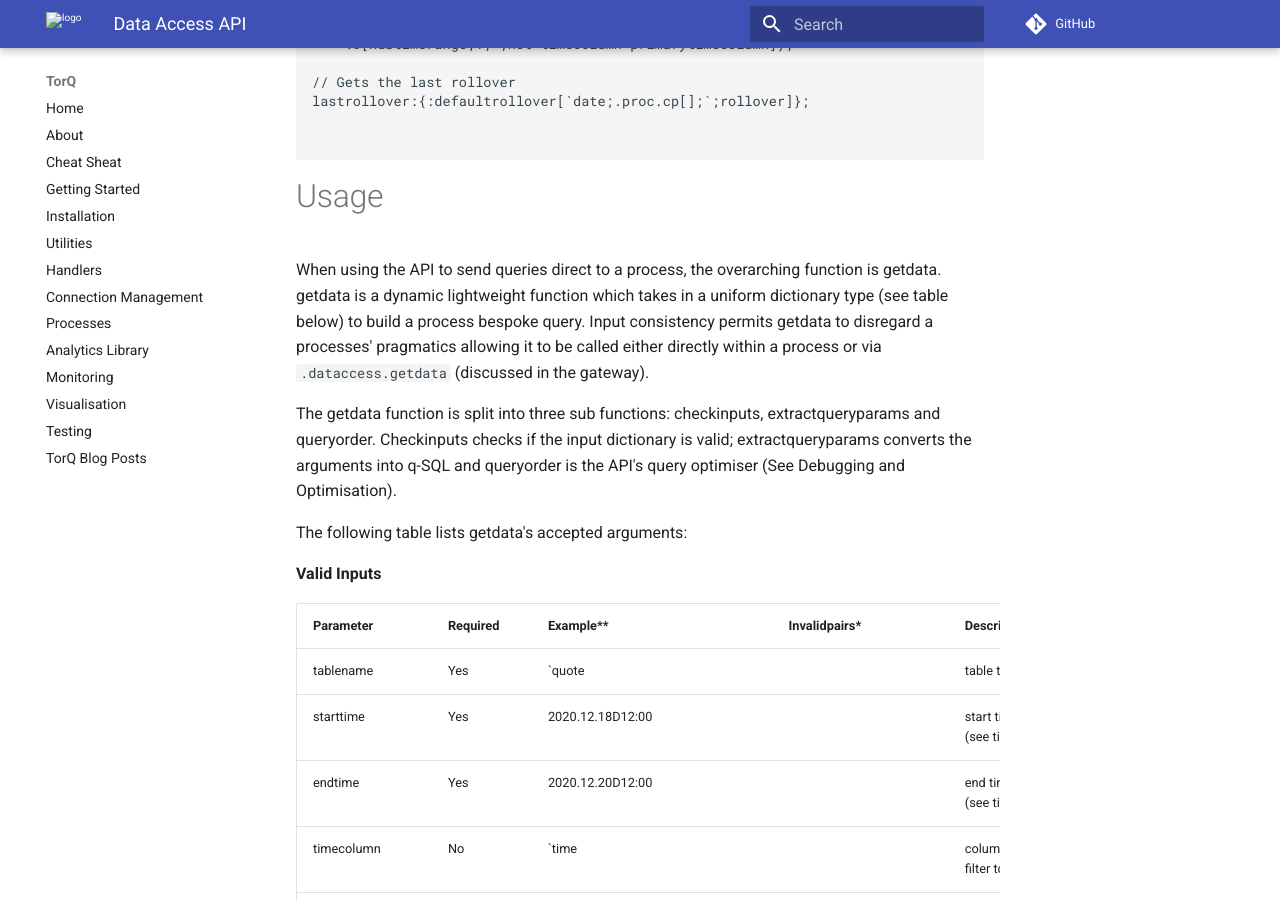
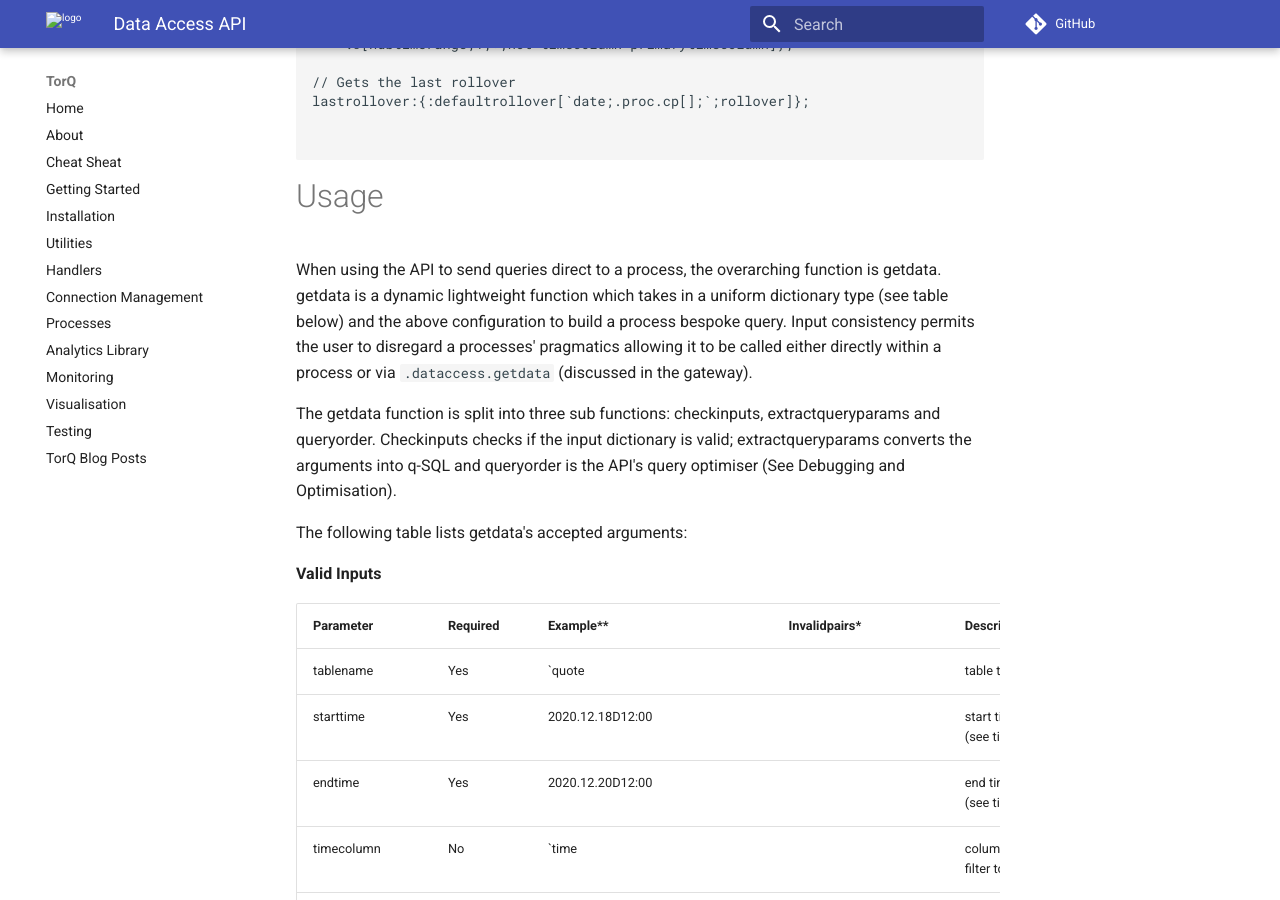
Before and after one commit to DataIntellectTech/TorQ, an MkDocs documentation site: the page built from docs/dataaccess.md, in a window 1280 px wide and 900 px high, scrolled down 2322 px. Built offline with MkDocs 1.6.1 and Material for MkDocs 9.7.7, drawn with Linux system fonts in a browser that asks for light colours; comment, search, counter and statistics services are not loaded; old or Windows-style settings are respelled for this version of MkDocs.

Commit message:
Create dataaccess.md
qREST

```diff
--- a/docs/dataaccess.md
+++ b/docs/dataaccess.md
@@ -93,7 +93,7 @@ lastrollover:{:defaultrollover[`date;.proc.cp[];`;rollover]};
 
 # Usage
 
-When using the API to send queries direct to a process, the overarching function is getdata. getdata is a dynamic lightweight function which takes in a uniform dictionary type (see table below) to build a process bespoke query. Input consistency permits getdata to disregard a processes' pragmatics allowing it to be called either directly within a process or via `.dataccess.getdata` (discussed in the gateway).
+When using the API to send queries direct to a process, the overarching function is getdata. getdata is a dynamic lightweight function which takes in a uniform dictionary type (see table below) and the above configuration to build a process bespoke query. Input consistency permits the user to disregard a processes' pragmatics allowing it to be called either directly within a process or via `.dataccess.getdata` (discussed in the gateway).
 
 The getdata function is split into three sub functions: checkinputs, extractqueryparams and queryorder. Checkinputs checks if the input dictionary is valid; extractqueryparams converts the arguments into q-SQL and queryorder is the API's query optimiser (See Debugging and Optimisation).
 
```
